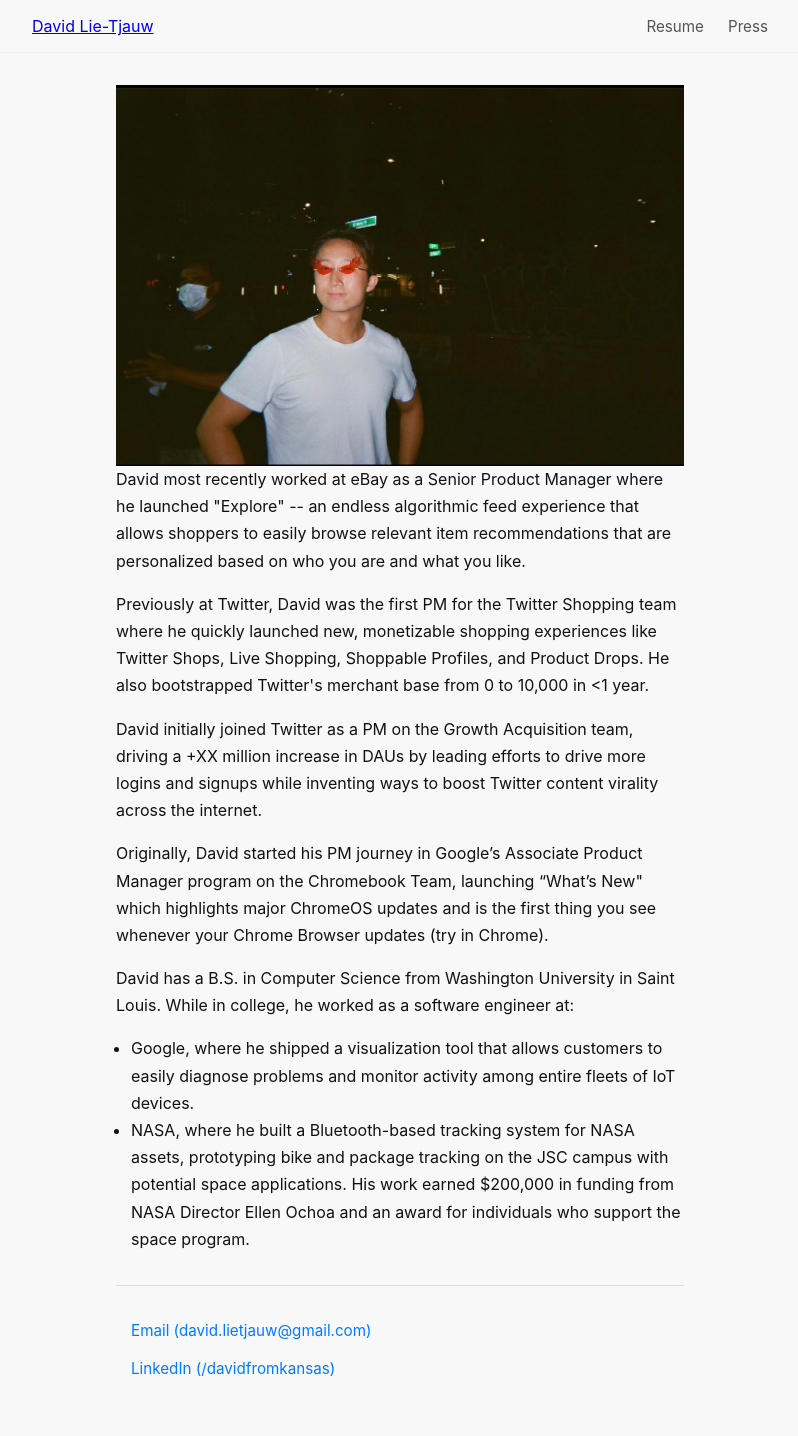
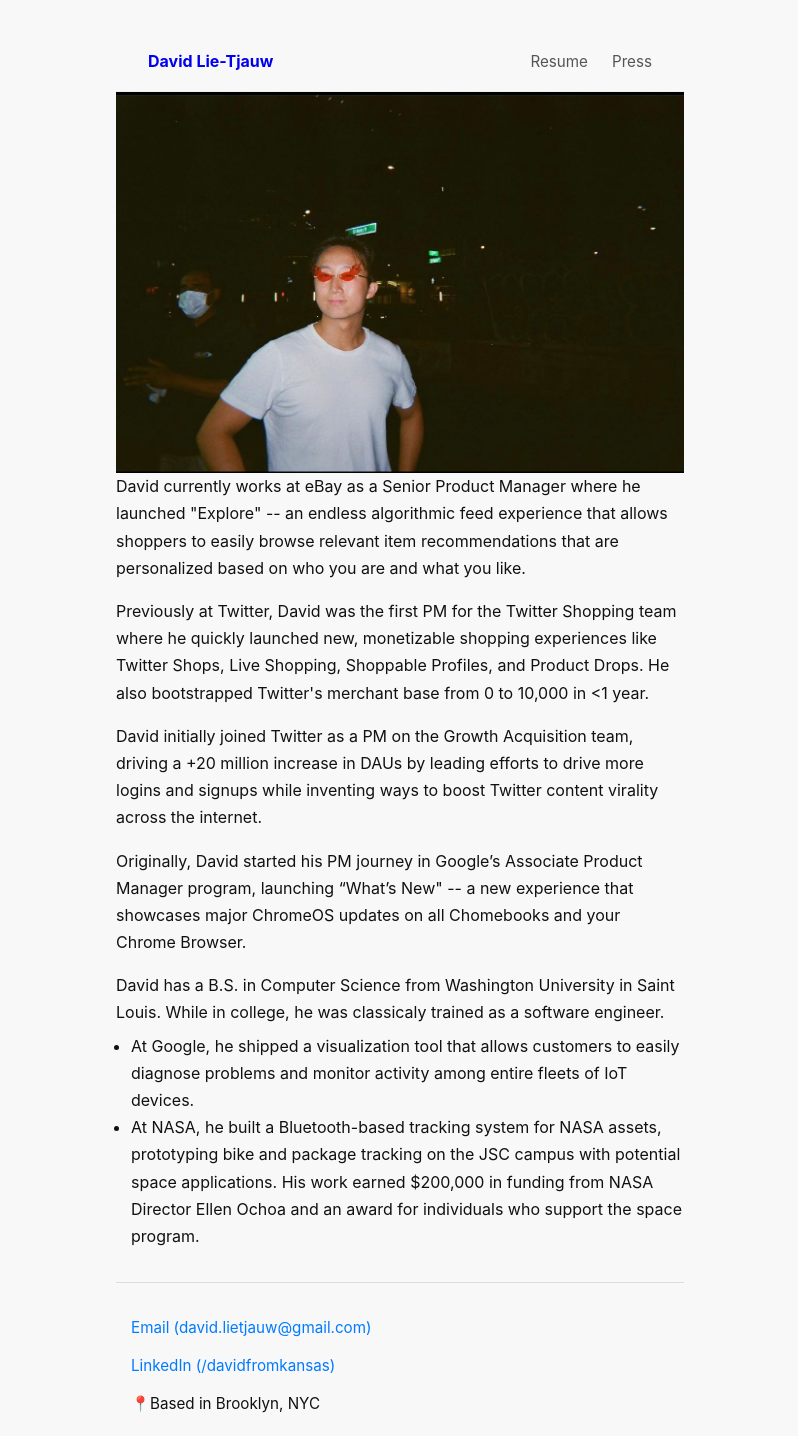
Before and after one commit to davidfromkansas/david_personal_website, a plain HTML site: page index.html in a window 1280 px wide. Shown: the whole page, without its empty margins (240-1038 px from the left). Before the commit the page ends 1414 px from the top, so only its background shows below. Drawn offline with Linux system fonts and the light colour scheme.

Commit message:
updated website

```diff
--- a/index.html
+++ b/index.html
@@ -19,44 +19,47 @@
   />
 </head>
 <body>
-  <!-- Navigation -->
+
+
+  <!-- Main Content -->
+  <main id="main-container" class="container">
+
+    <!-- Navigation -->
   <header class="header">
     <div class="nav-left">
       <!-- Redirect to index.html -->
       <a href="index.html" class="site-title">David Lie-Tjauw</a>
     </div>
     <nav class="nav-right">
-      <a href="#" id="link-resume" class="nav-link">Resume</a>
+      <a href="david_lietjauw_resume.pdf" target="_blank" class="nav-link">Resume</a>
+      <!-- <a href="david_lietjauw_resume.pdf" id="link-resume" class="nav-link">Resume</a> -->
       <a href="#" id="link-press" class="nav-link">Press</a>
     </nav>
   </header>
 
-  <!-- Main Content -->
-  <main id="main-container" class="container">
     <!-- Default Content -->
-
     <img id="profile_img" src="david.jpg"/>
 
-    <p>David most recently worked at eBay as a Senior Product Manager where he launched "Explore" -- an endless algorithmic feed experience that allows shoppers to easily browse relevant item recommendations that are personalized based on who you are and what you like.
+    <p>David currently works at eBay as a Senior Product Manager where he launched "Explore" -- an endless algorithmic feed experience that allows shoppers to easily browse relevant item recommendations that are personalized based on who you are and what you like.
     </p>
 
     <p>Previously at Twitter, David was the first PM for the Twitter Shopping team where he quickly launched new, monetizable shopping experiences like Twitter Shops, Live Shopping, Shoppable Profiles, and Product Drops. He also bootstrapped Twitter's merchant base from 0 to 10,000 in <1 year.
     </p>
 
-    <p>David initially joined Twitter as a PM on the Growth Acquisition team, driving a +XX million increase in DAUs by leading efforts to drive more logins and signups while inventing ways to boost Twitter content virality across the internet.
+    <p>David initially joined Twitter as a PM on the Growth Acquisition team, driving a +20 million increase in DAUs by leading efforts to drive more logins and signups while inventing ways to boost Twitter content virality across the internet.
     </p>
 
 
-    <p> Originally, David started his PM journey in Google’s Associate Product Manager program on the Chromebook Team, launching “What’s New" which highlights major ChromeOS updates and is the first thing you see whenever your Chrome Browser updates (try in Chrome).
+    <p> Originally, David started his PM journey in Google’s Associate Product Manager program, launching “What’s New" -- a new experience that showcases major ChromeOS updates on all Chomebooks and your Chrome Browser.
     </p>
 
-    <p>David has a B.S. in Computer Science from Washington University in Saint Louis. While in college, he worked as a software engineer at:
+    <p>David has a B.S. in Computer Science from Washington University in Saint Louis. While in college, he was classicaly trained as a software engineer.
     </p>
     <ul>
-      <li>Google, where he shipped a visualization tool that allows customers to easily diagnose problems and monitor activity among entire fleets of IoT devices.
+      <li>At Google, he shipped a visualization tool that allows customers to easily diagnose problems and monitor activity among entire fleets of IoT devices.
       </li>
       <li>
-        NASA, where he built a Bluetooth-based tracking system for NASA assets, prototyping bike and package tracking on the JSC campus with potential space applications. His work earned $200,000 in funding from NASA Director Ellen Ochoa and an award for individuals who support the space program.
+        At NASA, he built a Bluetooth-based tracking system for NASA assets, prototyping bike and package tracking on the JSC campus with potential space applications. His work earned $200,000 in funding from NASA Director Ellen Ochoa and an award for individuals who support the space program.
       </li>
     </ul>
 
@@ -69,6 +72,8 @@
       </li>
       <li>
         <a href="#" class="social-link">LinkedIn (/davidfromkansas)</a>
+      </li>
+      <li><p>📍Based in Brooklyn, NYC</p>
       </li>
     </ul>
   </main>
@@ -97,7 +102,8 @@
     `;
 
     const resumeContent = `
-      <h2>Resume</h2>
+
+    <h2>Resume</h2>
       <p>
         Here’s where you might include a summary of your experience,
         key achievements, or a link to a PDF version of your resume.
@@ -105,7 +111,17 @@
     `;
 
     const pressContent = `
-
+<!-- Navigation -->
+  <header class="header">
+    <div class="nav-left">
+      <!-- Redirect to index.html -->
+      <a href="index.html" class="site-title">David Lie-Tjauw</a>
+    </div>
+    <nav class="nav-right">
+      <a href="#" id="link-resume" class="nav-link">Resume</a>
+      <a href="#" id="link-press" class="nav-link">Press</a>
+    </nav>
+  </header>
       <ul>
         <li class="press"><a href="https://channelx.world/2024/06/new-ebay-explore-ai-shopping-discovery-experience/" class="inline-link" target="_blank"> &#128279; Channel X: eBay's new Explore AI shopping discovery experience</a></li>
         <li class="press"><a href="https://www.valueaddedresource.net/ebay-explore-tests-downvoting-to-let-buyers-rate-ai-powered-recommendations/" class="inline-link" target="_blank"> &#128279; eBay Explore Let Buyers Rate AI-Powered Recommendations</a></li>
--- a/styles.css
+++ b/styles.css
@@ -41,6 +41,10 @@
     position: relative;
   }
 
+  .nav-link:hover{
+    text-decoration: underline;
+  }
+
   .nav-link:hover {
     color: #000;
   }
@@ -61,8 +65,12 @@
   .inline-link {
     text-decoration: none;
     color: #007BFF;
+
   }
 
+  p + ul {
+    margin-top: -10px;
+}
   .inline-link:hover {
     text-decoration: underline;
   }
@@ -119,3 +127,13 @@
   width: 100%;
 
 }
+
+.site-title{
+  text-decoration: none;
+  font-weight: bold;
+
+}
+
+.site-title:hover {
+  text-decoration: underline; /* Show underline on hover */
+}
```
Also changed, not shown: 1 other file.
